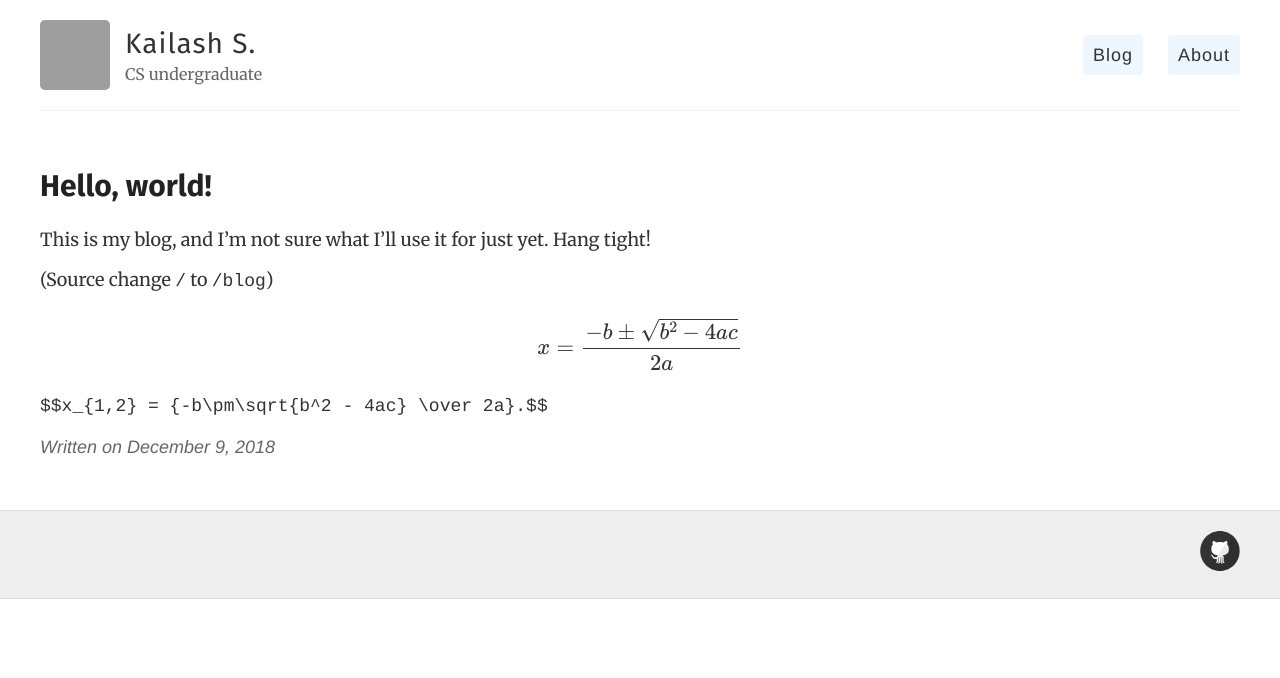
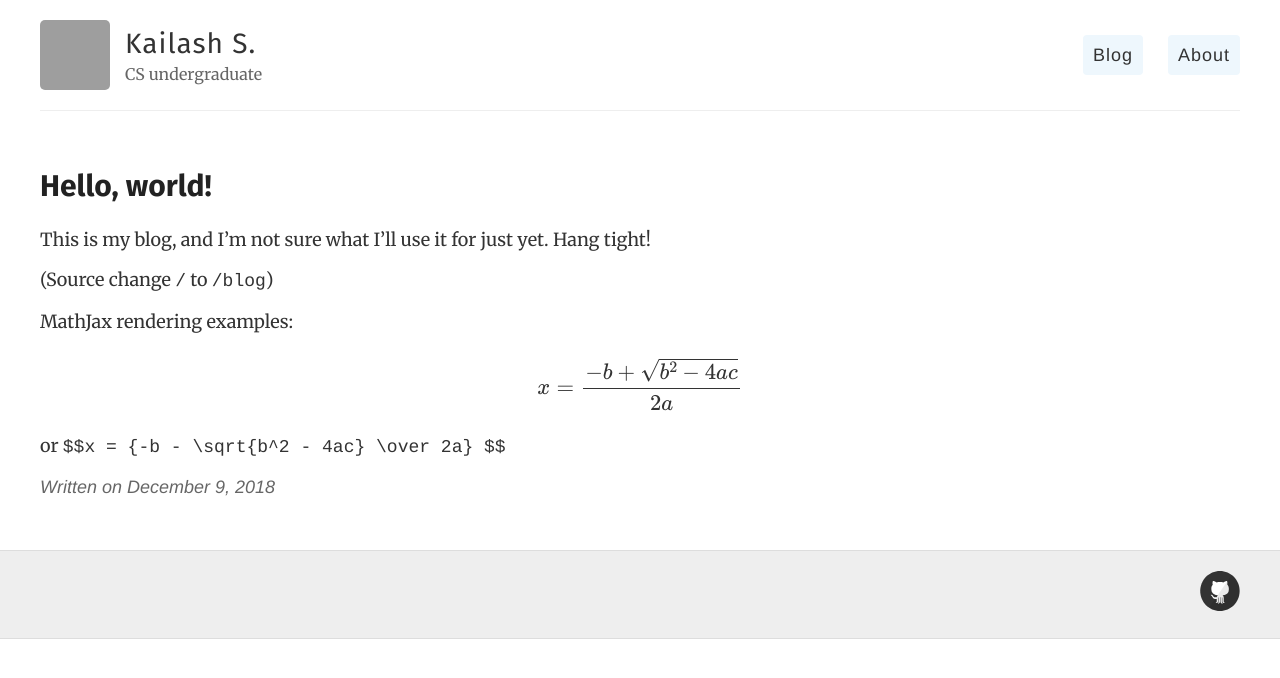
Before and after one commit to kaisubr/kaisubr.github.io, a Jekyll site: the page built from blog/_posts/2018-12-9-Hello-World.md, in a window 1280 px wide. Shown: the top 678 px of the page. Built offline with Jekyll 4.4.1, drawn with Linux system fonts in a browser that asks for light colours; formulas are drawn with MathJax 3; grey boxes are pictures that could not be loaded.

Commit message:
Update 2018-12-9-Hello-World.md

```diff
--- a/blog/_posts/2018-12-9-Hello-World.md
+++ b/blog/_posts/2018-12-9-Hello-World.md
@@ -8,5 +8,8 @@ This is my blog, and I'm not sure what I'll use it for just yet. Hang tight!
 
 (Source change `/` to `/blog`)
 
-\\[ x = {-b \pm \sqrt{b^2-4ac} \over 2a} \\]
-`$$x_{1,2} = {-b\pm\sqrt{b^2 - 4ac} \over 2a}.$$`
+MathJax rendering examples:
+
+\\[ x = {-b + \sqrt{b^2-4ac} \over 2a} \\]
+or
+`$$x = {-b - \sqrt{b^2 - 4ac} \over 2a} $$`
```
